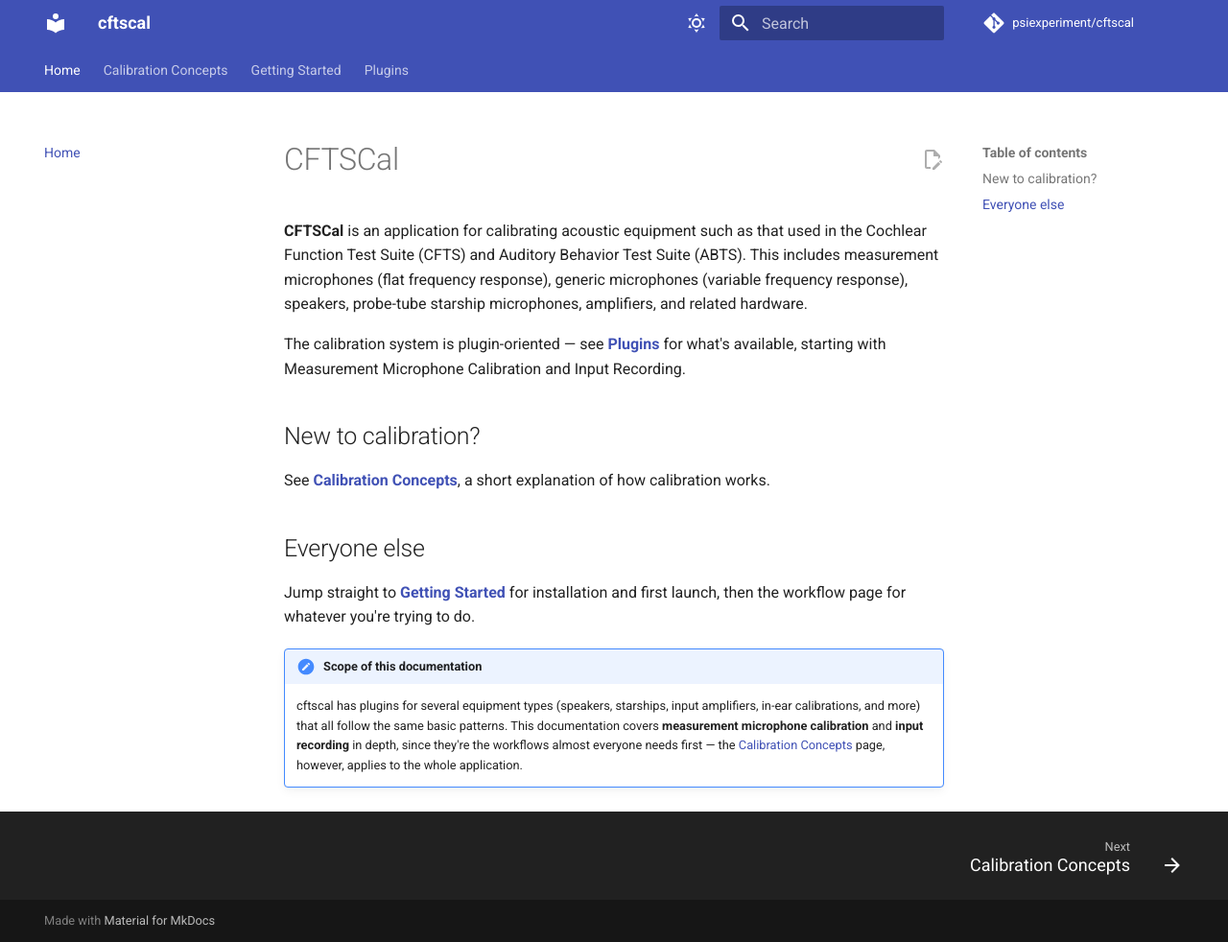
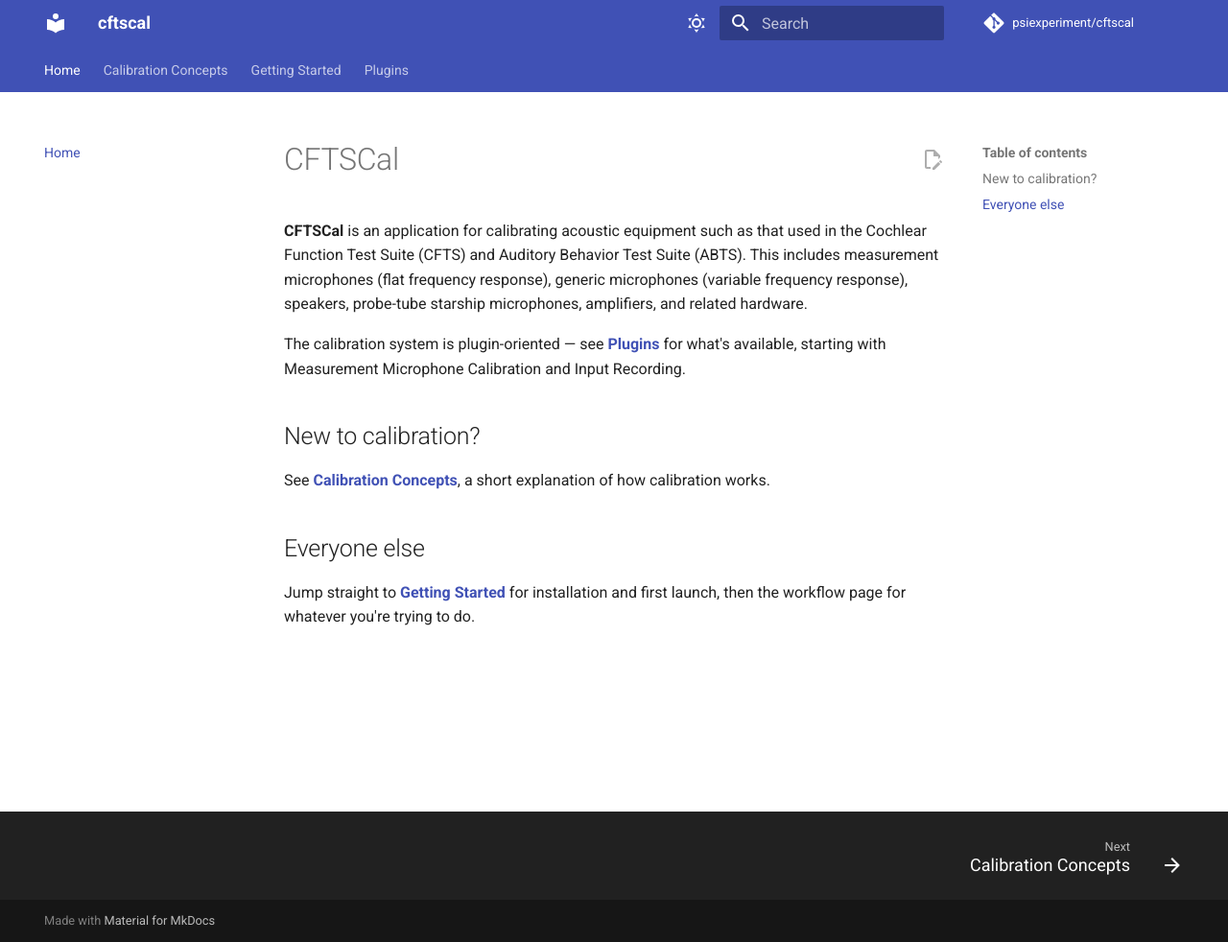
Before and after one commit to psiexperiment/cftscal, an MkDocs documentation site: the page built from docs/index.md, in a window 1280 px wide and 982 px high. Shown: the whole window at 96% size. Built offline with MkDocs 1.6.1 and Material for MkDocs 9.7.7, drawn with Linux system fonts in a browser that asks for light colours; comment, search, counter and statistics services are not loaded.

Commit message:
Remove stale "Scope of this documentation" note
It said only Measurement Microphone Calibration and Input Recording were
documented in depth -- no longer true now that Speaker, Starship,
Starship Check, Generic Microphone, and Input Amplifier are documented
too.

```diff
--- a/docs/index.md
+++ b/docs/index.md
@@ -11,6 +11,3 @@ See **[Calibration Concepts](concepts.md)**, a short explanation of how calibrat
 ## Everyone else
 
 Jump straight to **[Getting Started](getting-started.md)** for installation and first launch, then the workflow page for whatever you're trying to do.
-
-!!! note "Scope of this documentation"
-    cftscal has plugins for several equipment types (speakers, starships, input amplifiers, in-ear calibrations, and more) that all follow the same basic patterns. This documentation covers **measurement microphone calibration** and **input recording** in depth, since they're the workflows almost everyone needs first — the [Calibration Concepts](concepts.md) page, however, applies to the whole application.
```
